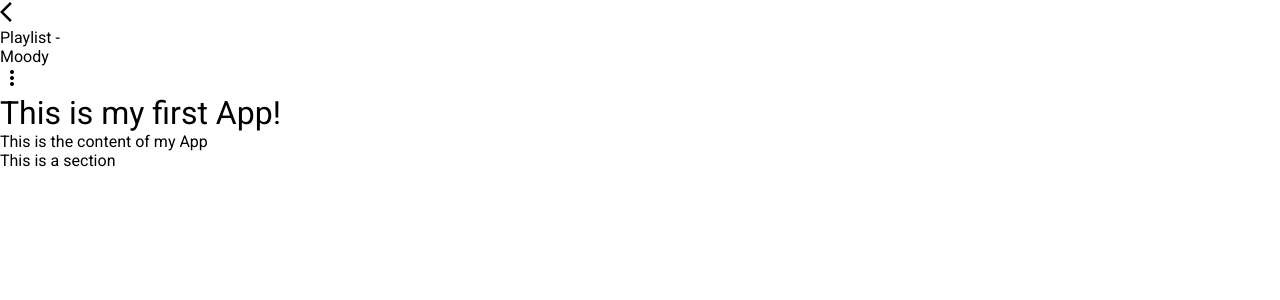
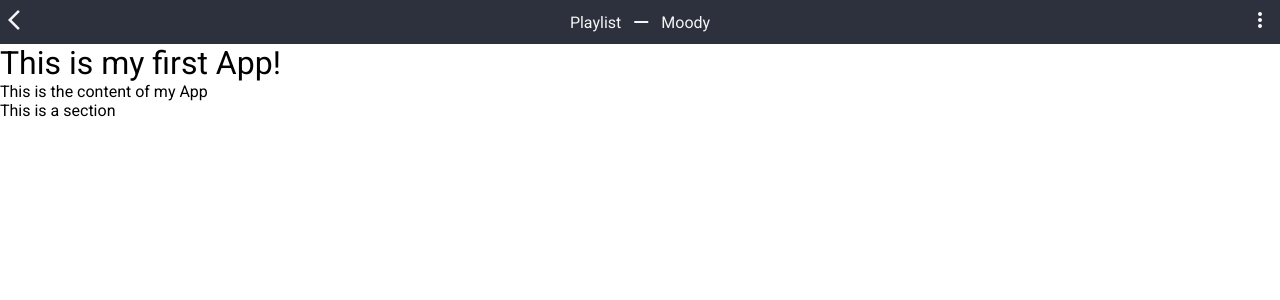
Before and after one commit to vikkoooo/MediaPlayer_React, a React (Vite) app: page / in a window 1280 px wide. Shown: the top 300 px of the page. Built offline with nearby package versions, Linux system fonts and the light colour scheme.

Commit message:
style header

```diff
--- a/src/Header.css
+++ b/src/Header.css
@@ -0,0 +1,13 @@
+header {
+	display: flex;
+	justify-content: space-between;
+	padding: 0.5rem;
+	background-color: #2d303d;
+	color: whitesmoke;
+}
+
+.header-text-container {
+	display: flex;
+	align-items: center;
+	gap: 0.5rem;
+}
--- a/src/Header.tsx
+++ b/src/Header.tsx
@@ -2,14 +2,18 @@ import { ReactElement } from "react";
 import { BackButton } from "./BackButton";
 import { MoreButton } from "./MoreButton";
 import { PlaylistName } from "./PlaylistName";
-import "./Header.css"
+import "./Header.css";
 
 export function Header(): ReactElement {
 	return (
 		<header className="header">
 			<BackButton />
-			<p className="header-text">Playlist -<PlaylistName /></p>
+			<div className="header-text-container">
+				<p className="playlist">Playlist</p>
+				<span className="material-symbols-outlined">remove</span>
+				<PlaylistName />
+			</div>
 			<MoreButton />
-		</header>
+		</header >
 	);
 }
```
